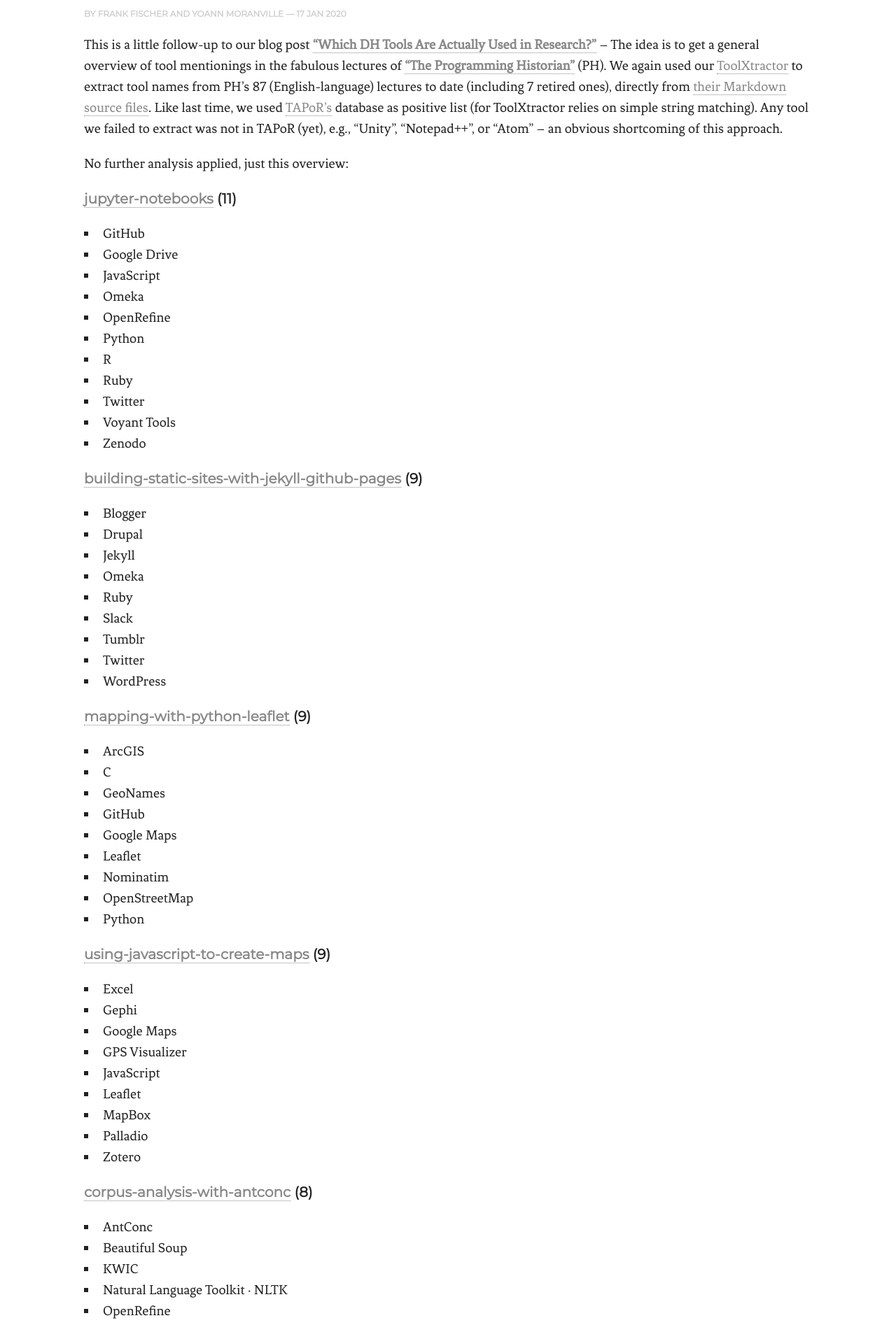
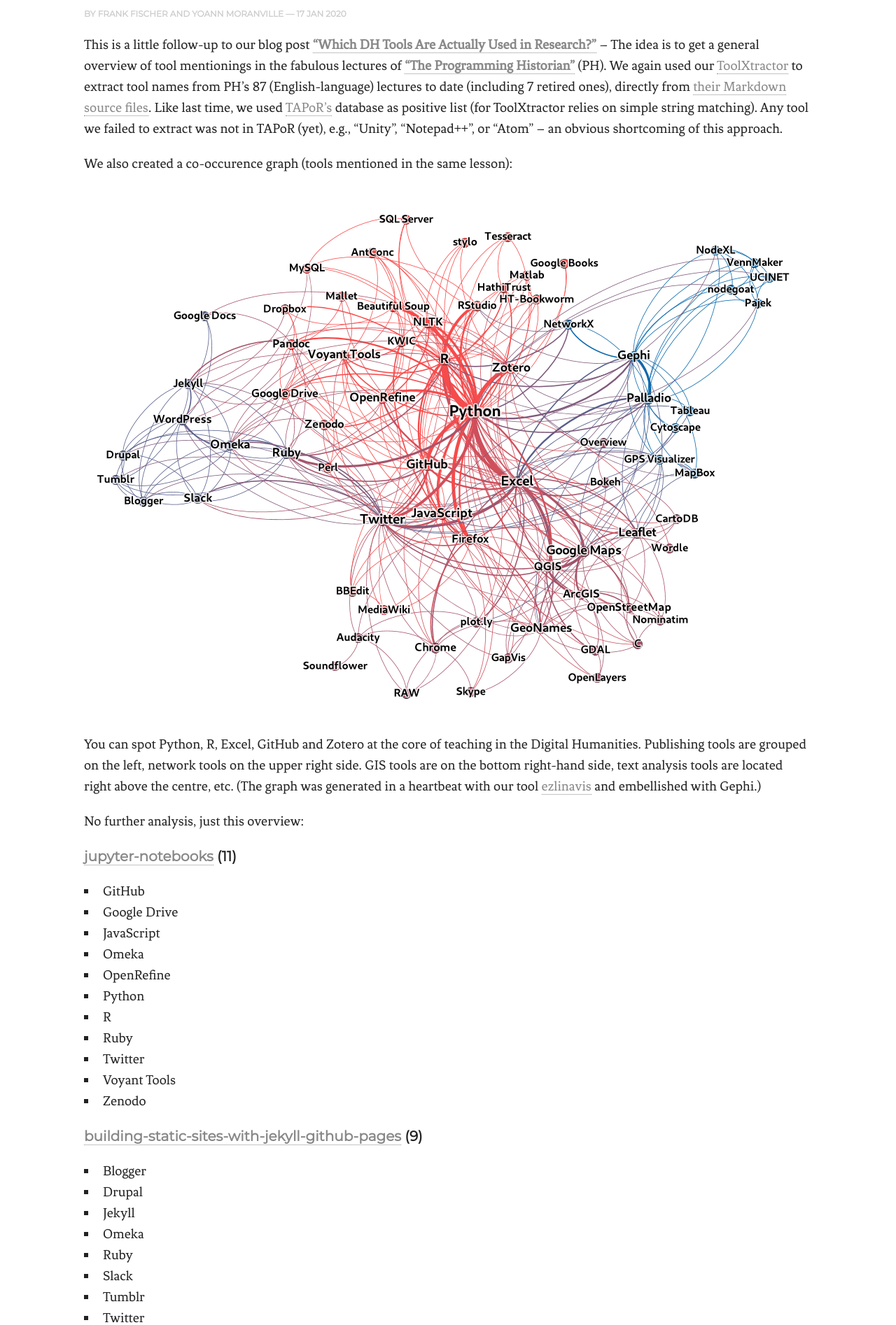
Before and after one commit to weltliteratur/blog, a Jekyll site: the page built from _posts/2020-01-17-dh-tools-programming-historian.markdown, in a window 1280 px wide. Shown: the part 377-2271 px from the top of the page at 70% size. Built offline with Jekyll 4.4.1, drawn with Linux system fonts in a browser that asks for light colours.

Commit message:
add graph

```diff
--- a/_posts/2020-01-17-dh-tools-programming-historian.markdown
+++ b/_posts/2020-01-17-dh-tools-programming-historian.markdown
@@ -8,7 +8,15 @@
 
 This is a little follow-up to our blog post [**"Which DH Tools Are Actually Used in Research?"**](/dh-tools-used-in-research/) – The idea is to get a general overview of tool mentionings in the fabulous lectures of [**"The Programming Historian"**](https://programminghistorian.org/) (PH). We again used our [ToolXtractor](https://github.com/lehkost/ToolXtractor/) to extract tool names from PH's 87 (English-language) lectures to date (including 7 retired ones), directly from [their Markdown source files](https://github.com/programminghistorian/jekyll/tree/gh-pages/en/lessons). Like last time, we used [TAPoR's](http://tapor.ca/home) database as positive list (for ToolXtractor relies on simple string matching). Any tool we failed to extract was not in TAPoR (yet), e.g., "Unity", "Notepad++", or "Atom" – an obvious shortcoming of this approach.
 
-No further analysis applied, just this overview:
+We also created a co-occurence graph (tools mentioned in the same lesson):
+
+<figure style="text-align:left;">
+  <img src="/images/proghist-co-occurrence-graph.png" alt="co-occurrence graph for tools mentioned in ProgHist lessons" style="width:1024px;" />
+</figure>
+
+You can spot Python, R, Excel, GitHub and Zotero at the core of teaching in the Digital Humanities. Publishing tools are grouped on the left, network tools on the upper right side. GIS tools are on the bottom right-hand side, text analysis tools are located right above the centre, etc. (The graph was generated in a heartbeat with our tool [ezlinavis](https://ezlinavis.dracor.org) and embellished with Gephi.)
+
+No further analysis, just this overview:
 
 ## [jupyter-notebooks](https://programminghistorian.org/en/lessons/jupyter-notebooks) (11)
 * GitHub
```
Also changed, not shown: images/proghist-co-occurrence-graph.png (added).
